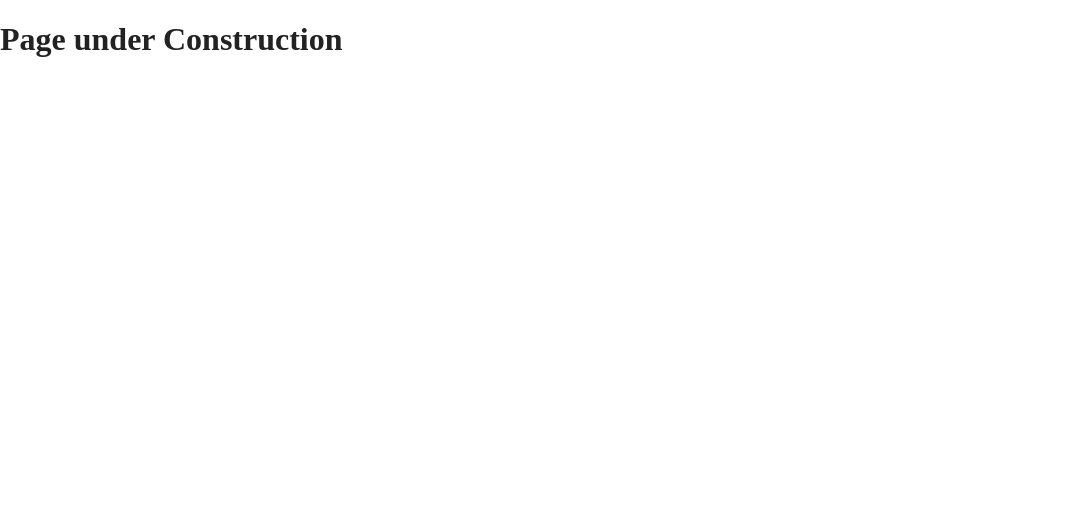
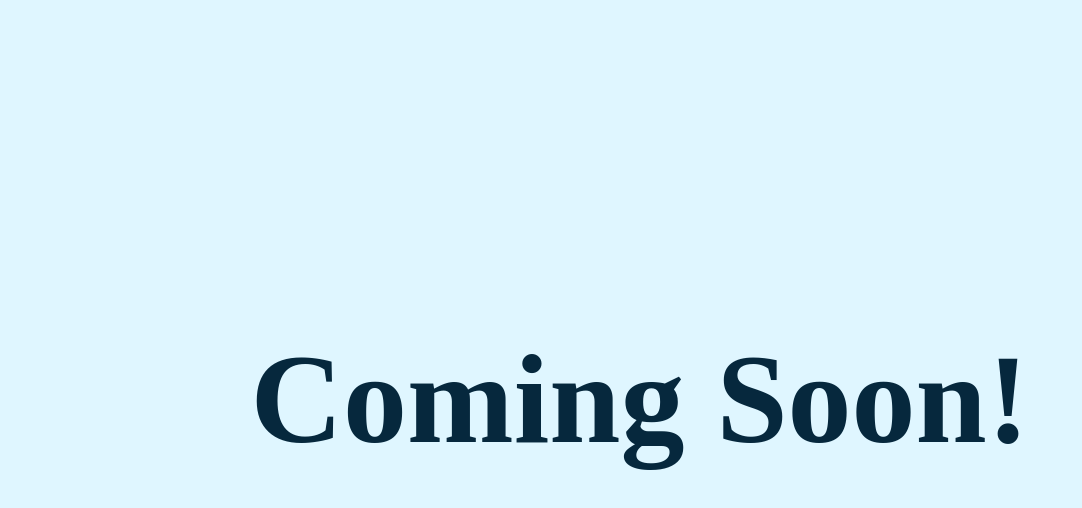
Before and after one commit to Lukasdfjkl/PersonalPage, a website built with Parcel: page index.html in a window 1280 px wide. Shown: the whole page, without its empty margins (0-1082 px from the left). Built offline with nearby package versions, Linux system fonts and the light colour scheme.

Commit message:
temporary main page

```diff
--- a/css/main.css
+++ b/css/main.css
@@ -88,6 +88,19 @@ textarea {
    ========================================================================== */
 
 /* TODO add own styles here */
+.fullScreen {
+  display: flex;
+  flex-direction: column;
+  height: 100vh;
+  justify-content: center;
+  background-color: #DFF6FF;
+}
+
+.center {
+  text-align: center;
+  font-size: 8rem;
+  color: #06283D;
+}
 
 
 /* ==========================================================================
--- a/index.html
+++ b/index.html
@@ -20,8 +20,9 @@
 <body>
 
   <!-- Add your site or application content here -->
-
-  <h1>Page under Construction</h1>
+  <div class="fullScreen">
+    <h1 class="center">Coming Soon!</h1>
+  </div>
 
 
 
```
